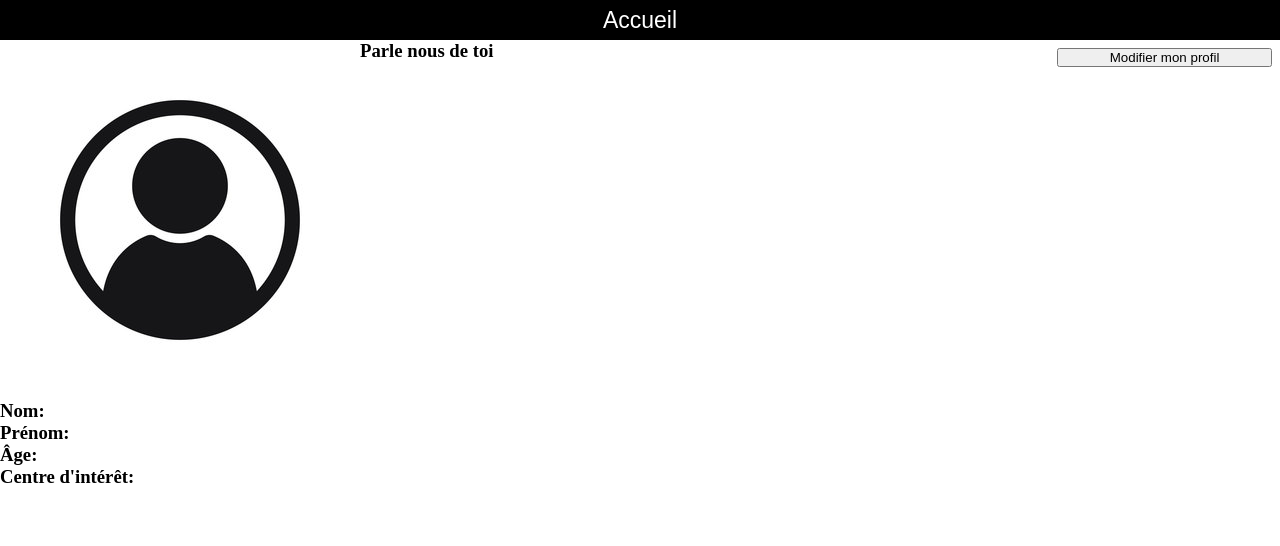
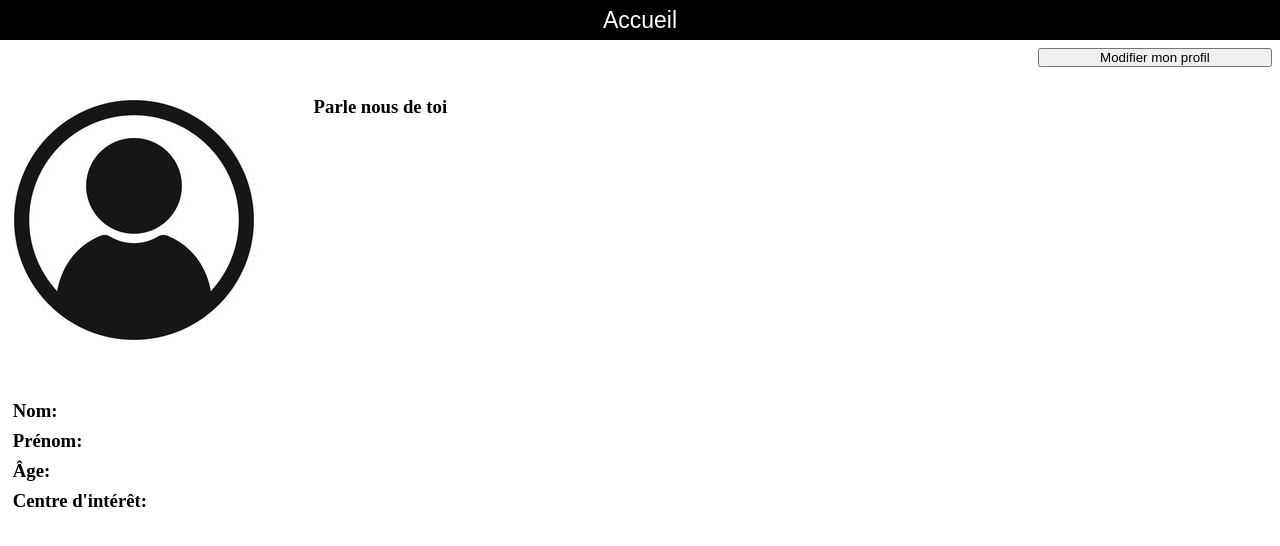
Before and after one commit to hkonate/AddEvent, a plain HTML site: page FrontEnd/user-profile/userprofile.html in a window 1280 px wide. Drawn offline with Linux system fonts and the light colour scheme.

Commit message:
userprofile

```diff
--- a/FrontEnd/user-profile/userprofile.css
+++ b/FrontEnd/user-profile/userprofile.css
@@ -41,6 +41,10 @@
     justify-content: space-between;
 }
 
+.profile-box img{
+    margin-left: -2.9rem;
+}
+
 .presentation-of-user{
     margin-right: 0.5rem;
     margin-bottom: 0.5rem;
@@ -62,6 +66,11 @@
     width: 70%;
     padding-right: 25rem;
     word-wrap: break-word;
+}
+
+.user-presentation h3{
+    margin-top: 3.5rem;
+    padding-bottom: 1rem;
 }
 
 .validation{
@@ -96,3 +105,8 @@
     font-family: sans-serif;
     font-weight: bold;
 }
+
+.user-information h3{
+    margin-bottom: 0.5rem;
+    margin-left: 0.8rem;
+}
```
